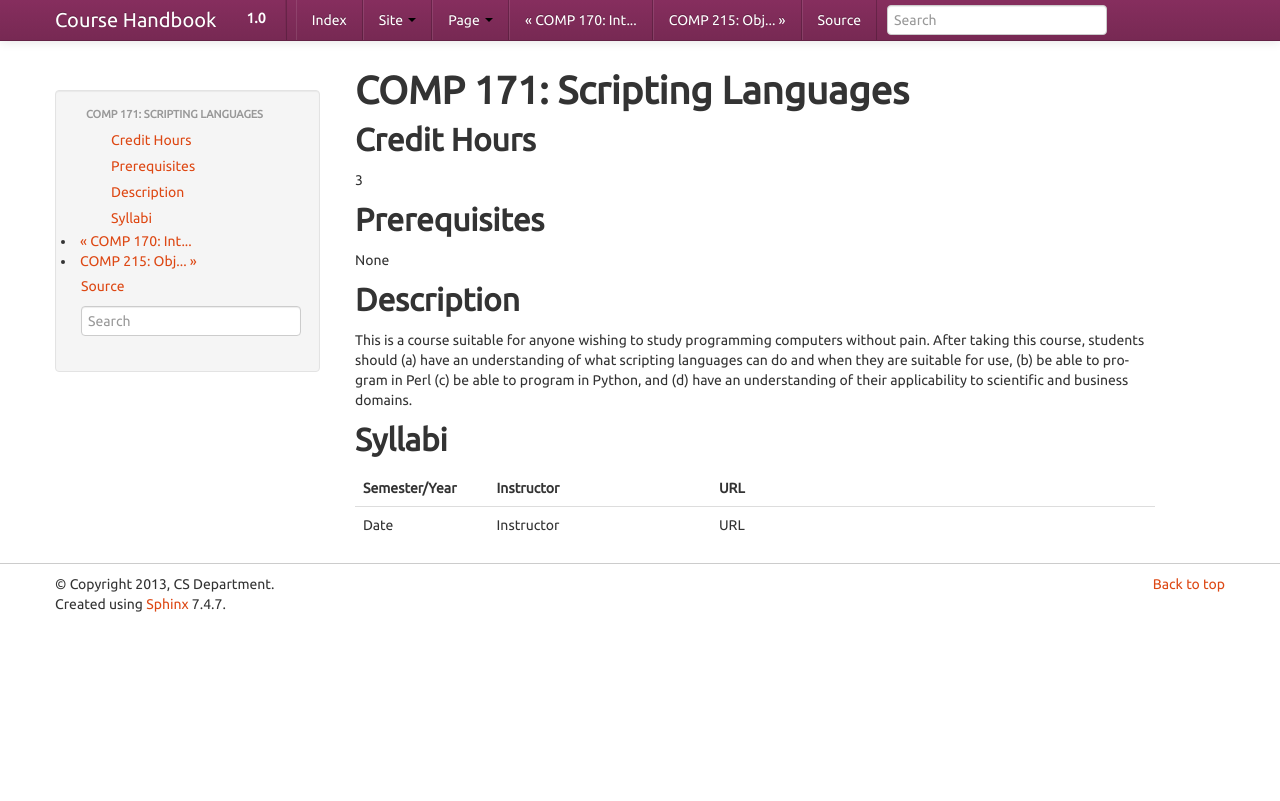
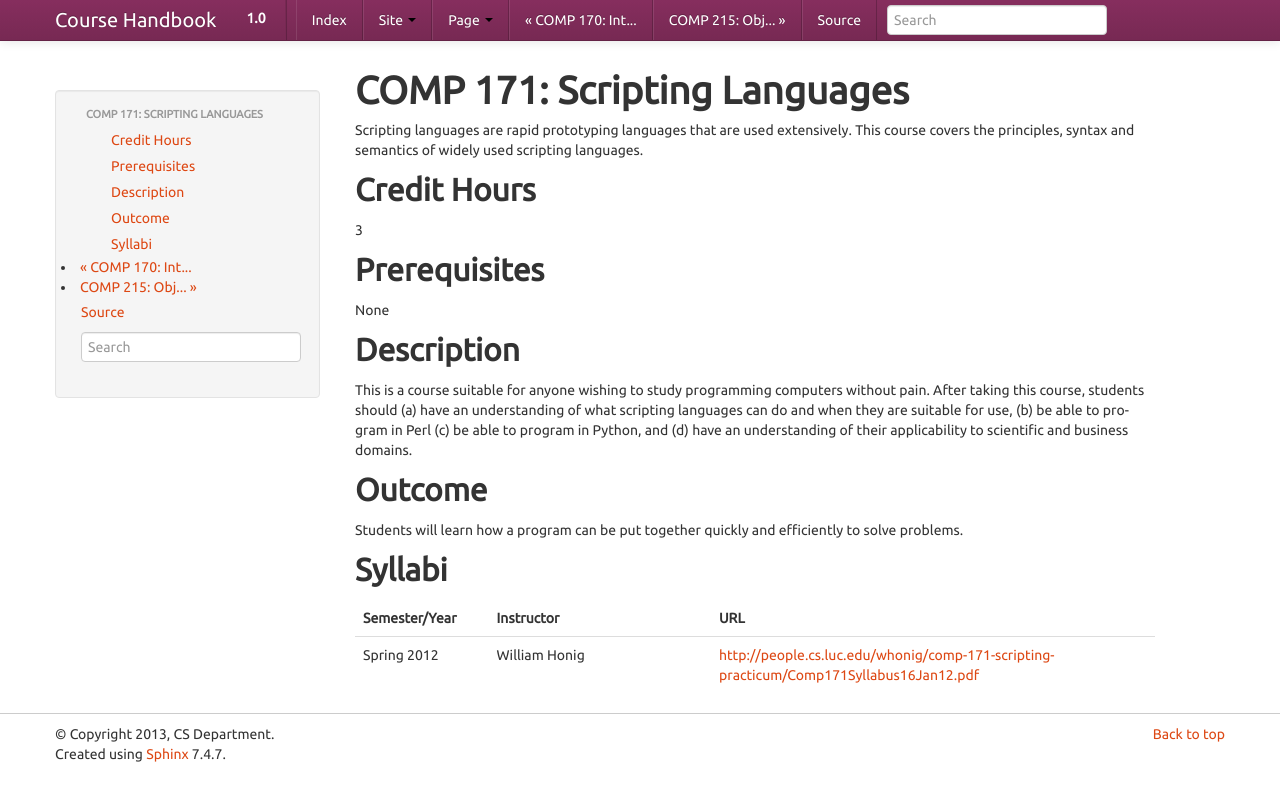
Before and after one commit to kyang5/coursedescriptions, a Sphinx documentation site: the page built from source/comp171.rst, in a window 1280 px wide. Shown: the top 801 px of the page. Built offline with Sphinx 7.4.7, drawn with Linux system fonts in a browser that asks for light colours.

Commit message:
Updated COMP 171

```diff
--- a/source/comp171.rst
+++ b/source/comp171.rst
@@ -1,5 +1,7 @@
 COMP 171: Scripting Languages
 =============================
+
+Scripting languages are rapid prototyping languages that are used extensively.  This course covers the principles, syntax and semantics of widely used scripting languages.
 
 Credit Hours
 -----------------------
@@ -21,6 +23,11 @@ for use, (b) be able to program in Perl (c) be able to program in Python, and
 (d) have an understanding of their applicability to scientific and business
 domains.
 
+Outcome
+----------------------
+
+Students will learn how a program can be put together quickly and efficiently to solve problems.
+
 Syllabi
 ----------------------
 
@@ -28,4 +35,4 @@ Syllabi
    	:header: "Semester/Year", "Instructor", "URL"
    	:widths: 15, 25, 50
 
-	"Date", "Instructor", "URL"
+	"Spring 2012", "William Honig", "http://people.cs.luc.edu/whonig/comp-171-scripting-practicum/Comp171Syllabus16Jan12.pdf"
```
